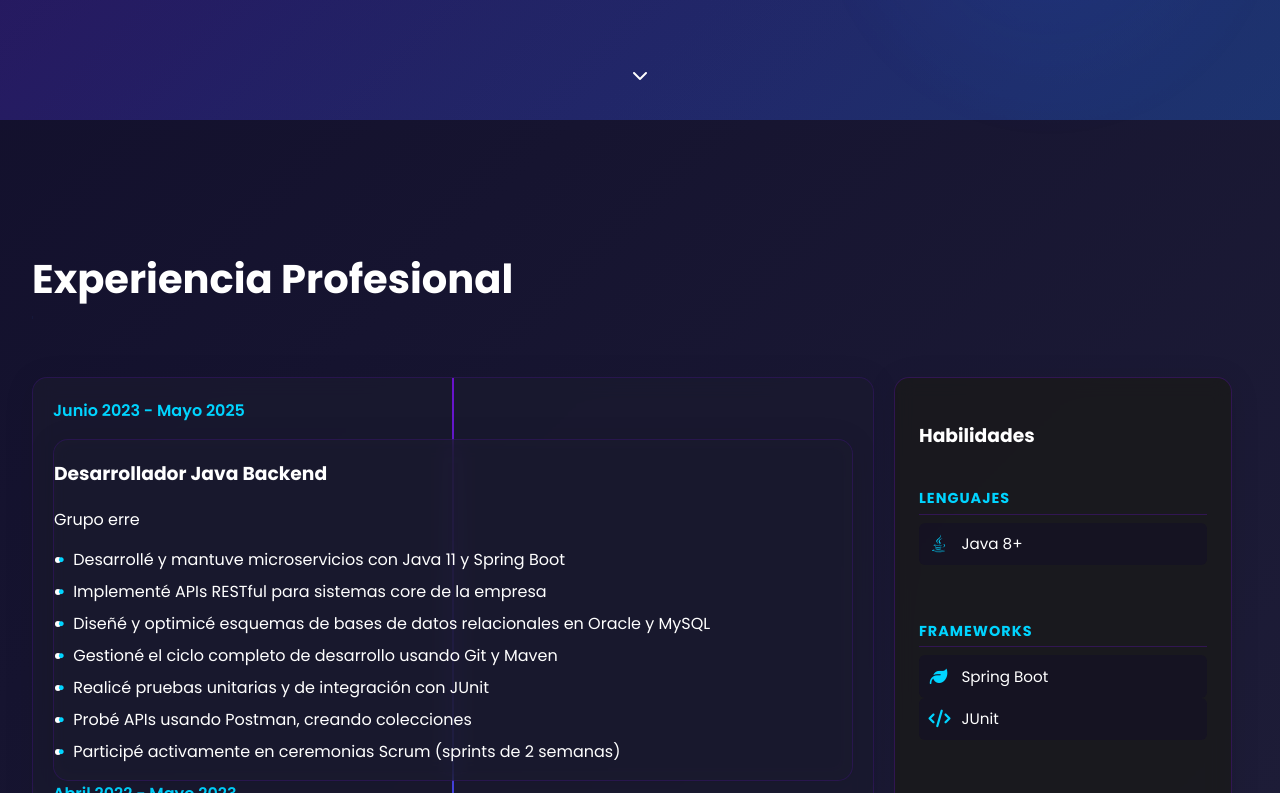
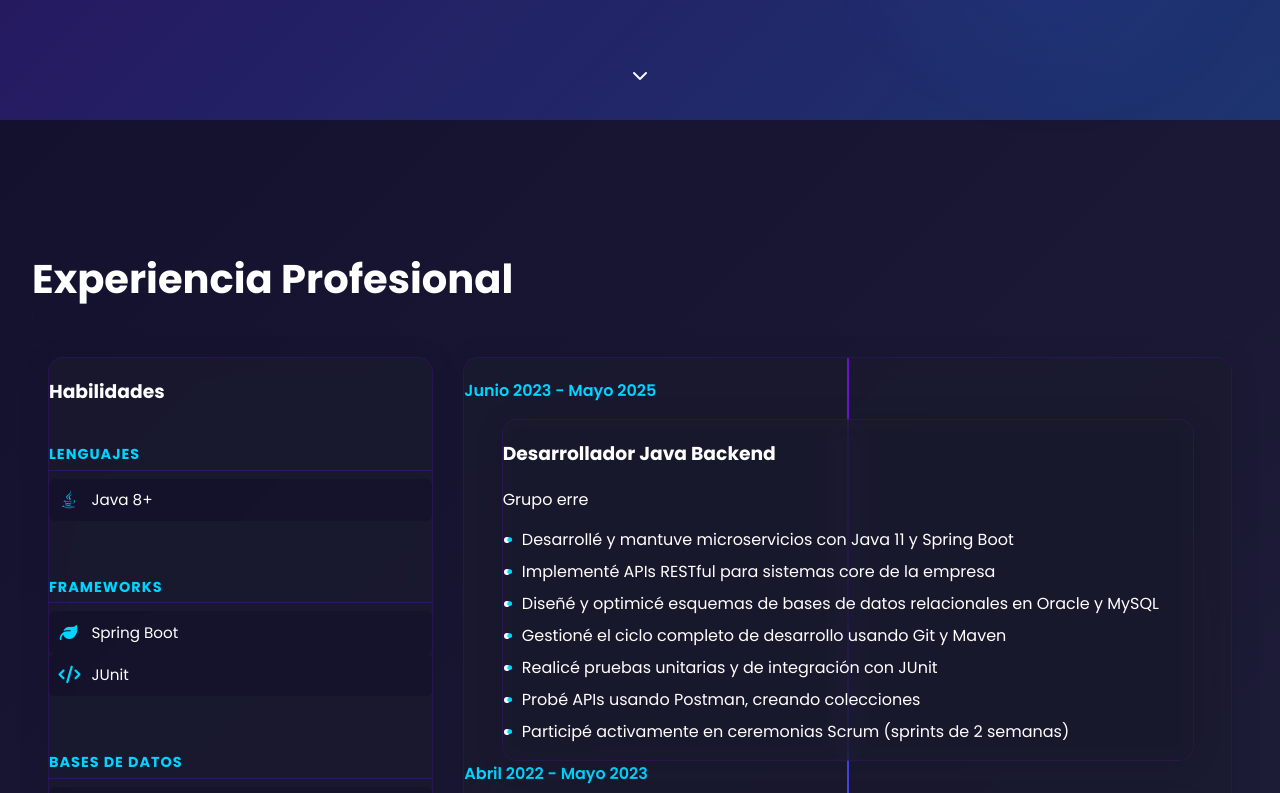
Before and after one commit to bPatrici0/CV, a plain HTML site: page index.html in a window 1280 px wide. Shown: the part 680-1473 px from the top of the page. Drawn offline with Linux system fonts and the light colour scheme.

Commit message:
Actualizacion CV v1.3

```diff
--- a/css/animations.css
+++ b/css/animations.css
@@ -109,21 +109,49 @@ body::before {
     color: #00d4ff;
 }
 
-/* Animaciones específicas para CV */
-.skills-panel.visible {
+/* === AJUSTES PARA EL NUEVO LAYOUT === */
+/* Animaciones específicas para CV - Versión optimizada */
+.skills-panel {
     animation: fadeInLeft 0.8s ease-out forwards;
 }
 
-.timeline.visible {
+.experience-panel {
     animation: fadeInRight 0.8s ease-out forwards;
 }
 
 @keyframes fadeInLeft {
-    from { opacity: 0; transform: translateX(-50px); }
-    to { opacity: 1; transform: translateX(0); }
+    from {
+        opacity: 0;
+        transform: translateX(-30px); /* Más suave que 50px */
+    }
+    to {
+        opacity: 1;
+        transform: translateX(0);
+    }
 }
 
 @keyframes fadeInRight {
-    from { opacity: 0; transform: translateX(50px); }
-    to { opacity: 1; transform: translateX(0); }
+    from {
+        opacity: 0;
+        transform: translateX(30px); /* Más suave que 50px */
+    }
+    to {
+        opacity: 1;
+        transform: translateX(0);
+    }
 }
+
+/* Asegurar que las animaciones no interfieran con el sticky */
+.skills-panel {
+    animation-delay: 0.3s; /* Pequeño retardo para efecto escalonado */
+}
+
+/* Responsive: Desactiva animaciones en móviles para mejor rendimiento */
+@media (max-width: 768px) {
+    .skills-panel,
+    .experience-panel {
+        animation: none !important;
+        opacity: 1;
+        transform: none !important;
+    }
+}
--- a/css/style.css
+++ b/css/style.css
@@ -1,10 +1,10 @@
 :root {
-    --primary: #6a11cb;       /* Púrpura eléctrico */
-    --secondary: #2575fc;     /* Azul brillante */
-    --dark-bg: #0f0c29;      /* Fondo oscuro */
-    --card-bg: #1a1a2e;      /* Tarjetas */
-    --text-light: #ffffff;   /* Texto blanco */
-    --accent: #00d4ff;       /* Cyan neón */
+    --primary: #6a11cb;
+    --secondary: #2575fc;
+    --dark-bg: #0f0c29;
+    --card-bg: #1a1a2e;
+    --text-light: #ffffff;
+    --accent: #00d4ff;
 }
 
 body {
@@ -82,13 +82,33 @@ section {
     display: inline-block;
 }
 
+/* Layout CV */
+.cv-container {
+    display: flex;
+    gap: 30px;
+    align-items: flex-start;
+    max-width: 1200px;
+    margin: 0 auto;
+    padding: 0 1rem;
+}
+
+.skills-panel {
+    flex: 1;
+    position: sticky;
+    top: 100px;
+    height: fit-content;
+    align-self: flex-start;
+}
+
+.experience-panel {
+    flex: 2;
+}
+
 /* Timeline */
 .timeline {
-    flex: 2;
     position: relative;
     padding: 20px 0;
-    max-width: 800px;
-    margin: 0 auto;
+    width: 100%;
 }
 
 .timeline::before {
@@ -224,7 +244,7 @@ section {
     box-shadow: 0 5px 15px rgba(0, 212, 255, 0.1);
 }
 
-.skill-item i{
+.skill-item i {
     color: var(--accent);
     font-size: 1.1rem;
     width: 20px;
@@ -235,54 +255,7 @@ section {
     font-size: 0.95rem;
 }
 
-/* === NUEVOS ESTILOS PARA EL LAYOUT INVERTIDO === */
-.cv-container {
-    align-items: flex-start;
-    display: flex;
-    gap: 20px;
-    max-width: 1200px;
-    margin-top: 20px;
-    flex-direction: row-reverse; /* Línea clave para invertir */
-}
-
-.timeline {
-    flex: 2; /* Ocupa 66% del espacio */
-    position: relative;
-    padding: 20px 0;
-}
-
-.skills-panel {
-    flex: 1; /* Ocupa 33% del espacio */
-    width: 30%;
-    height: fit-content;
-    padding: 1.5rem;
-    position: sticky;
-    top: 20px;
-    align-self: flex-start;
-    background: rgba(26, 26, 26, 0.8);
-    backdrop-filter: blur(10px);
-    border: 1px solid rgba(106, 17, 203, 0.3);
-}
-
-/*responsive*/
-@media (max-width: 768px) {
-    .cv-container {
-        flex-direction: column;
-    }
-    .skills-panel {
-        position: static;
-        width: 100%;
-        order: 2; /* Habilidades abajo en móviles */
-    }
-    .timeline {
-        order: 1;
-    }
-    .timeline::before {
-        left: 20px;
-    }
-}
-
-/* Agrega esto a tu style.css */
+/* Timeline bullets */
 .timeline-bullets {
     padding-left: 1.2rem;
     margin-top: 0.8rem;
@@ -309,17 +282,29 @@ section {
     color: var(--accent);
 }
 
-.experience-panel {
-    width: 70%;
-}
-
+/* Responsive */
 @media (max-width: 768px) {
     .cv-container {
         flex-direction: column;
     }
-    .skills-panel,
-    .experience-panel {
-        width: 100%;
+    .skills-panel {
         position: static;
+        order: 2;
+        margin-top: 2rem;
+    }
+    .timeline::before {
+        left: 20px;
     }
 }
+
+.profession {
+    opacity: 0;
+    transform: translateY(20px);
+    animation: fadeInUp 0.5s ease-out 1s forwards;
+}
+@keyframes fadeInUp {
+    to {
+        opacity: 1;
+        transform: translateY(0);
+    }
+}
--- a/index.html
+++ b/index.html
@@ -21,7 +21,7 @@
 <section id="inicio" class="hero">
     <div class="hero-content">
         <h1 class="typewriter" data-text="Hola, soy Brayan I. Patricio Rodriguez"></h1>
-        <p>Desarrollador Java Backend</p>
+        <p class="profession">Desarrollador Java Backend</p>
         <div class="scroll-hint">
             <i class="fas fa-chevron-down"></i>
         </div>
--- a/js/main.js
+++ b/js/main.js
@@ -37,25 +37,34 @@ document.addEventListener('DOMContentLoaded', () => {
         });
     });
 
-    // Animaciones al hacer scroll
+    // Animaciones al hacer scroll (optimizado para el nuevo layout)
     const observer = new IntersectionObserver((entries) => {
         entries.forEach(entry => {
             if (entry.isIntersecting) {
                 entry.target.classList.add('visible');
-                // Detener observación después de activar
+
+                // Animación adicional para paneles del CV
+                if (entry.target.id === 'cv') {
+                    const skillsPanel = entry.target.querySelector('.skills-panel');
+                    const experiencePanel = entry.target.querySelector('.experience-panel');
+
+                    skillsPanel.style.animation = 'fadeInLeft 0.8s ease-out forwards';
+                    experiencePanel.style.animation = 'fadeInRight 0.8s ease-out forwards';
+                }
+
                 observer.unobserve(entry.target);
             }
         });
     }, {
         threshold: 0.1,
-        rootMargin: '0px 0px -50px 0px' // Activa la animación 50px antes
+        rootMargin: '0px 0px -100px 0px' // Aumenté el margen para activar antes
     });
 
     document.querySelectorAll('.hidden-section').forEach(section => {
         observer.observe(section);
     });
 
-    // Timeline dinámico (versión mejorada)
+    // Timeline dinámico (versión mejorada para el nuevo layout)
     const timelineData = [
         {
             date: "Junio 2023 - Mayo 2025",
@@ -88,9 +97,13 @@ document.addEventListener('DOMContentLoaded', () => {
     ];
 
     const timeline = document.querySelector('.timeline');
+
+    // Limpiar timeline existente (por si hay contenido de ejemplo)
+    timeline.innerHTML = '';
+
     timelineData.forEach((item, index) => {
         const timelineItem = document.createElement('div');
-        timelineItem.className = `timeline-item`;
+        timelineItem.className = `timeline-item ${index % 2 === 0 ? 'left' : 'right'}`;
 
         const bulletsHTML = item.bullets.map(bullet =>
             `<li>${bullet}</li>`
@@ -106,4 +119,15 @@ document.addEventListener('DOMContentLoaded', () => {
         `;
         timeline.appendChild(timelineItem);
     });
+
+    // Ajuste para el nuevo layout: Centrar línea del timeline
+    setTimeout(() => {
+        const timelineItems = document.querySelectorAll('.timeline-item');
+        timelineItems.forEach(item => {
+            const content = item.querySelector('.timeline-content');
+            content.style.marginLeft = 'auto';
+            content.style.marginRight = 'auto';
+            content.style.maxWidth = '90%';
+        });
+    }, 100);
 });
```
